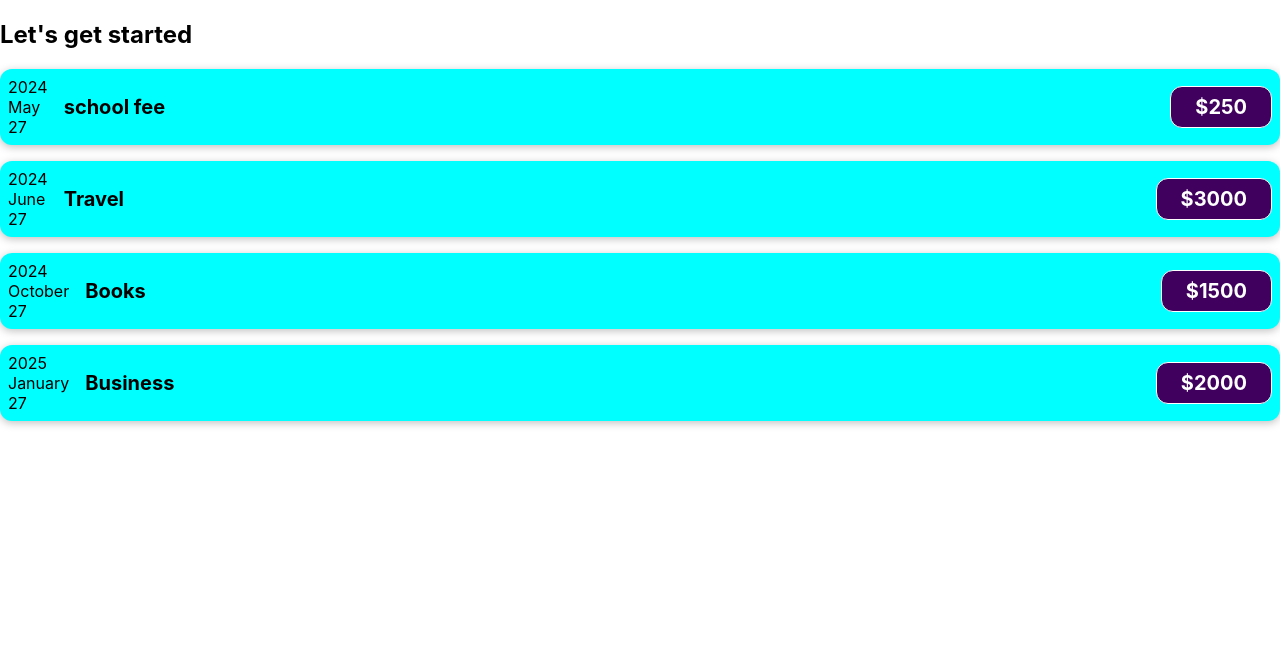
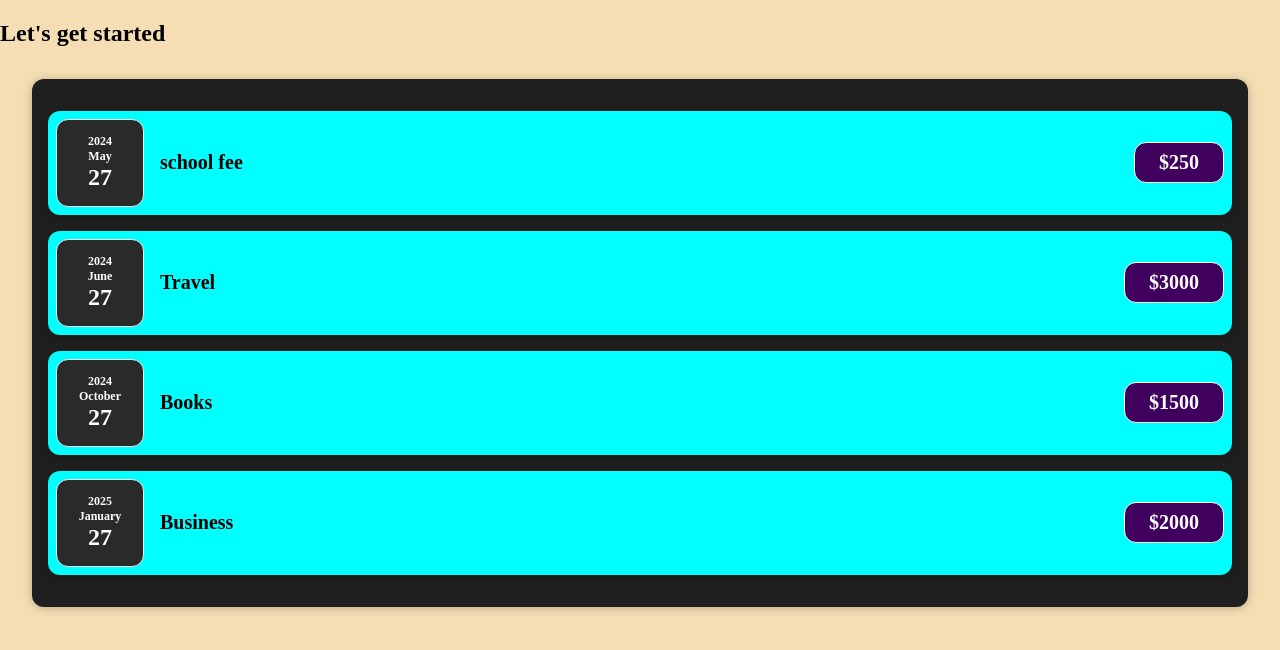
Before and after one commit to Pritamawatade/React-Projects, a JavaScript app: page / in a window 1280 px wide. Shown: the top 650 px of the page. Built offline with nearby package versions, Linux system fonts and the light colour scheme.

Commit message:
Add expenses.js

```diff
--- a/src/App.js
+++ b/src/App.js
@@ -1,6 +1,6 @@
 import "./App.css";
 
-import Expenseitem from "./components/Expenseitem";
+import Expenses from "./components/Expenses";
 function App() {
   // let expenseDate = new Date(2024, 4, 27);
   // let ExpenseTitle = "School fee";
@@ -37,26 +37,7 @@
   return (
     <div>
       <h2>Let's get started</h2>
-      <Expenseitem
-        date={ expenses[0].date }
-        title={expenses[0].title}
-        amount={expenses[0].amount}
-      ></Expenseitem>
-      <Expenseitem
-        date={ expenses[1].date }
-        title={expenses[1].title}
-        amount={expenses[1].amount}
-      ></Expenseitem>
-      <Expenseitem
-      date={ expenses[2].date }
-      title={expenses[2].title}
-      amount={expenses[2].amount}
-      ></Expenseitem>
-      <Expenseitem
-    date={ expenses[3].date }
-    title={expenses[3].title}
-    amount={expenses[3].amount}
-      ></Expenseitem>
+      <Expenses item={expenses} />
     </div>
     // video stop at 3 hr 49min
   );
--- /dev/null
+++ b/src/components/Expensedate.css
@@ -0,0 +1,30 @@
+.expense-date{
+    display: flex;
+    flex-direction: column;
+    width: 5.5em;
+    height: 5.5em;
+    border: 1px solid #ececec;
+    background-color: #2a2a2a;
+    color: white;
+    border-radius: 12px;
+    align-items: center;
+    justify-content: center;
+}
+
+
+
+
+.expense-date__month{
+    font-size: 0.75rem;
+    font-weight: bold;
+}
+
+.expense-date__year{
+    font-size: 0.75rem;
+    font-weight: bold;
+}
+
+.expense-date__day{
+    font-size: 1.5rem;
+    font-weight: bold;
+}
--- /dev/null
+++ b/src/components/Expensedate.js
@@ -0,0 +1,17 @@
+import "./Expensedate.css";
+
+function ExpenseDate(props) {
+  const month = props.date.toLocaleString("en-US", { month: "long" });
+  const year = props.date.getFullYear();
+  const day = props.date.toLocaleString("en-US", { day: "2-digit" });
+
+  return (
+    <div  className="expense-date">
+      <div className="expense-date__year">{year}</div>
+      <div  className="expense-date__month">{month}</div>
+      <div  className="expense-date__day">{day}</div>
+    </div>
+  );
+}
+
+export default ExpenseDate;
--- a/src/components/Expenseitem.js
+++ b/src/components/Expenseitem.js
@@ -1,16 +1,9 @@
 import "./Expenseitem.css";
-
+import ExpenseDate from "./Expensedate.js";
 function Expenseitem(props) {
-  const month = props.date.toLocaleString("en-US", { month: "long" });
-  const year = props.date.getFullYear();
-  const day = props.date.toLocaleString("en-US", { day: "2-digit" });
   return (
     <div className="expense-item">
-      <div>
-        <div>{year}</div>
-        <div>{month}</div>
-        <div>{day}</div>
-      </div>
+      <ExpenseDate date={props.date} />
       <div className=" expense-item__description">
         <h2>{props.title}</h2>
         <div className=" expense-item__price">${props.amount}</div>
--- /dev/null
+++ b/src/components/Expenses.css
@@ -0,0 +1,9 @@
+.expenses{
+    padding: 1rem;
+    background-color: rgb(31, 31, 31);
+    margin: 2rem auto;
+    width: 50rem;
+    min-width: 95%;
+    border-radius: 12px;
+    box-shadow: 0 1px 8px rgba(0, 0, 0, 0.25);
+}
--- /dev/null
+++ b/src/components/Expenses.js
@@ -0,0 +1,31 @@
+import "./Expenses.css";
+import Expenseitem from "./Expenseitem";
+
+function Expenses(props) {
+  return (
+    <div className="expenses">
+      <Expenseitem
+        date={props.item[0].date}
+        title={props.item[0].title}
+        amount={props.item[0].amount} />
+
+      <Expenseitem
+        date={props.item[1].date}
+        title={props.item[1].title}
+        amount={props.item[1].amount} />
+
+      <Expenseitem
+        date={props.item[2].date}
+        title={props.item[2].title}
+        amount={props.item[2].amount} />
+
+      <Expenseitem
+        date={props.item[3].date}
+        title={props.item[3].title}
+        amount={props.item[3].amount} />
+
+    </div>
+  );
+}
+
+export default Expenses;
--- a/src/index.css
+++ b/src/index.css
@@ -1,13 +1,9 @@
-body {
-  margin: 0;
-  font-family: -apple-system, BlinkMacSystemFont, 'Segoe UI', 'Roboto', 'Oxygen',
-    'Ubuntu', 'Cantarell', 'Fira Sans', 'Droid Sans', 'Helvetica Neue',
-    sans-serif;
-  -webkit-font-smoothing: antialiased;
-  -moz-osx-font-smoothing: grayscale;
+
+*{
+    box-sizing: border-box;
 }
+body{
+    background-color: wheat;
+    margin: 0;
 
-code {
-  font-family: source-code-pro, Menlo, Monaco, Consolas, 'Courier New',
-    monospace;
 }
```
Also changed, not shown: src/components/Subcomponent.js (added, +9 -0 lines), src/reportWebVitals.js (deleted, +0 -13 lines), src/setupTests.js (deleted, +0 -5 lines), src/logo.svg (deleted), 1 other file (tests, documents, lock files or other folders).
